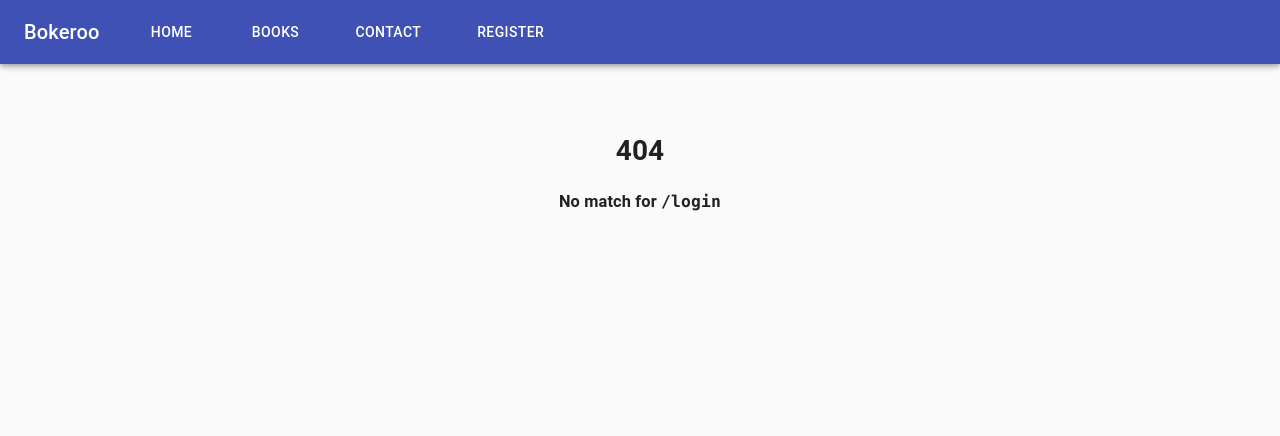
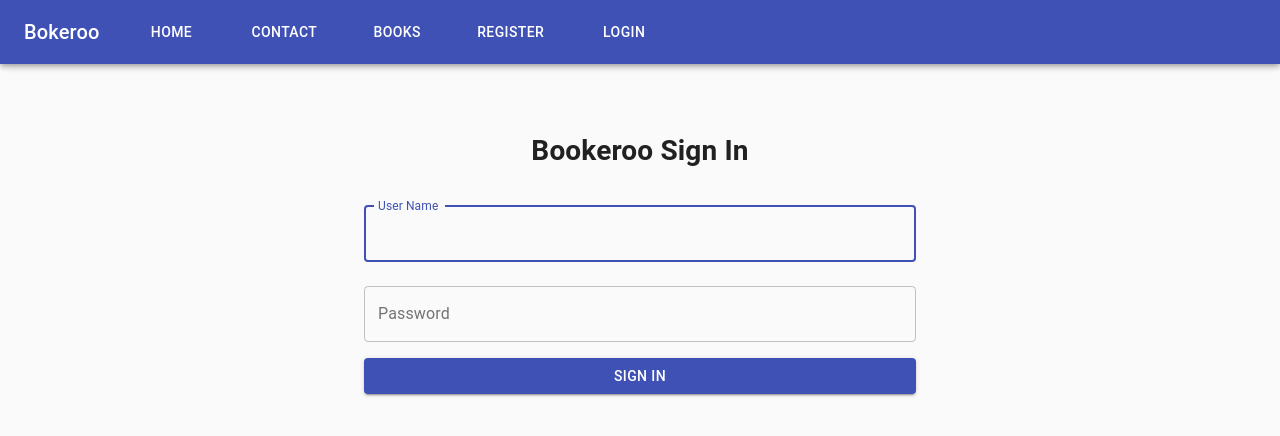
Before and after one commit to Someoneamzing/sept-group-assignment, a React (Create React App) app in the folder FrontEnd/bookeroo/: page /login in a window 1280 px wide. Before the commit this address had no page. Shown: the top 436 px of the page. Built offline with nearby package versions, Linux system fonts and the light colour scheme.

Commit message:
feat: :sparkles: implement login page and app state mangement

```diff
--- a/FrontEnd/bookeroo/src/App.js
+++ b/FrontEnd/bookeroo/src/App.js
@@ -1,4 +1,4 @@
-import React from 'react';
+import React, {useEffect} from 'react';
 import Header from './components/Layout/Header';
 import Contact from './components/Layout/Contact';
 import ViewBook from './components/BookManagement/ViewBook';
@@ -10,6 +10,19 @@ import AddBookForSaleForm from './components/BookManagement/AddBookForSaleForm';
 import NoMatch from './components/Layout/NoMatch';
 import ViewBookForSalePage from './components/BookManagement/ViewBookForSale';
 import ViewAllBooksPage from './components/BookManagement/ViewAllBooks';
+import Login from './components/UserManagement/Login';
+import {useResetRecoilState} from 'recoil';
+import {userAtom} from './state/user/authentication';
+
+function Logout({history}) {
+    const resetUser = useResetRecoilState(userAtom);
+    useEffect(() => {
+        resetUser();
+        // wait for userAtom state to reset
+        requestAnimationFrame(() => history.push('/login'));
+    }, [history, resetUser]);
+    return null;
+}
 
 function App() {
     return (
@@ -23,6 +36,8 @@ function App() {
                         children={<Container>HomePage</Container>}
                     />
                     <Route exact path="/register" component={Register} />
+                    <Route exact path="/login" component={Login} />
+                    <Route exact path="/logout" component={Logout} />
                     <Route exact path="/contact" component={Contact} />
                     <Route
                         exact
@@ -32,7 +47,12 @@ function App() {
                     <Route exact path="/books" component={ViewAllBooksPage} />
                     <Route path="/book/:bookId" component={ViewBook} />
                     <Route
-                        path="/s/:sellerId/book/:bookId"
+                        path="/account/:sellerId/book/:bookId"
+                        component={ViewBookForSalePage}
+                    />
+                    {/* THIS MUST GO AFTER EVERYTHING ELSE */}
+                    <Route
+                        path="/:sellerId/book/:bookId"
                         component={ViewBookForSalePage}
                     />
                     <Route path="*">
--- a/FrontEnd/bookeroo/src/components/Layout/Header.js
+++ b/FrontEnd/bookeroo/src/components/Layout/Header.js
@@ -1,4 +1,4 @@
-import React from 'react';
+import React, {useState} from 'react';
 import AppBar from '@material-ui/core/AppBar';
 import CssBaseline from '@material-ui/core/CssBaseline';
 import Drawer from '@material-ui/core/Drawer';
@@ -12,8 +12,10 @@ import MenuIcon from '@material-ui/icons/Menu';
 import CloseIcon from '@material-ui/icons/Close';
 import Toolbar from '@material-ui/core/Toolbar';
 import Typography from '@material-ui/core/Typography';
-import {withRouter} from 'react-router-dom';
+import {Link, withRouter} from 'react-router-dom';
 import {makeStyles, useTheme} from '@material-ui/core/styles';
+import {useRecoilValue} from 'recoil';
+import {userAtom} from '../../state/user/authentication';
 
 const drawerWidth = 240;
 
@@ -48,33 +50,37 @@ const useStyles = makeStyles((theme) => ({
     },
 }));
 
-function Header(props) {
-    const menuItems = [
-        {
-            menuTitle: 'Home',
-            pageURL: '/',
-        },
-        {
-            menuTitle: 'Books',
-            pageURL: '/books',
-        },
-        {
-            menuTitle: 'Contact',
-            pageURL: '/contact',
-        },
-        {
-            menuTitle: 'Register',
-            pageURL: '/register',
-        },
-    ];
+const defaultLinks = {
+    Home: '/',
+    Contact: '/contact',
+    Books: '/books',
+};
+
+const authedLinks = {
+    Logout: '/logout',
+};
+
+const adminLinks = {Admin: '/admin'};
+
+const unauthedLinks = {
+    Register: '/register',
+    Login: '/login',
+};
+
+function Header() {
+    const userState = useRecoilValue(userAtom);
+    let menuItems = defaultLinks;
+    if (!userState) {
+        menuItems = {...menuItems, ...unauthedLinks};
+    } else {
+        if (userState.authorities.includes('ADMIN')) {
+            menuItems = {...menuItems, ...adminLinks};
+        }
+        menuItems = {...menuItems, ...authedLinks};
+    }
     const classes = useStyles();
     const theme = useTheme();
-    const {history} = props;
-    const [mobileOpen, setMobileOpen] = React.useState(false);
-
-    function handleMenuClick(pageURL) {
-        history.push(pageURL);
-    }
+    const [mobileOpen, setMobileOpen] = useState(false);
 
     function handleDrawerToggle() {
         setMobileOpen(!mobileOpen);
@@ -83,14 +89,16 @@ function Header(props) {
     const drawer = (
         <div>
             <List>
-                {menuItems.map(({menuTitle, pageURL}) => (
-                    <ListItem
-                        key={menuTitle}
-                        button
-                        onClick={() => handleMenuClick(pageURL)}
+                {Object.entries(menuItems).map(([menuTitle, pageURL]) => (
+                    <Link
+                        to={pageURL}
+                        style={{textDecoration: 'none'}}
+                        onClick={handleDrawerToggle}
                     >
-                        <ListItemText primary={menuTitle} />
-                    </ListItem>
+                        <ListItem key={menuTitle} button>
+                            <ListItemText primary={menuTitle} />
+                        </ListItem>
+                    </Link>
                 ))}
             </List>
         </div>
@@ -116,15 +124,15 @@ function Header(props) {
 
                     {/* Menu for Desktop*/}
                     <Hidden xsDown implementation="css">
-                        {menuItems.map(({menuTitle, pageURL}) => (
-                            <Button
-                                key={menuTitle}
-                                onClick={() => handleMenuClick(pageURL)}
-                                className={classes.menuItemDesktop}
-                            >
-                                {menuTitle}
-                            </Button>
-                        ))}
+                        {Object.entries(menuItems).map(
+                            ([menuTitle, pageURL]) => (
+                                <Link to={pageURL} key={menuTitle}>
+                                    <Button className={classes.menuItemDesktop}>
+                                        {menuTitle}
+                                    </Button>
+                                </Link>
+                            )
+                        )}
                     </Hidden>
                 </Toolbar>
             </AppBar>
--- /dev/null
+++ b/FrontEnd/bookeroo/src/components/UserManagement/Login.js
@@ -0,0 +1,124 @@
+import {
+    Box,
+    Button,
+    Collapse,
+    Container,
+    IconButton,
+    TextField,
+} from '@material-ui/core';
+import React, {useEffect, useState} from 'react';
+import Alert from '@material-ui/lab/Alert';
+import CloseIcon from '@material-ui/icons/Close';
+import {useRecoilState} from 'recoil';
+import {userAtom} from '../../state/user/authentication';
+import {Redirect} from 'react-router';
+
+export default function Login() {
+    const [userState, setUserState] = useRecoilState(userAtom);
+    const [username, setUsername] = useState('');
+    const [password, setPassword] = useState('');
+    const [alertOpen, setAlertOpen] = React.useState(true);
+
+    const [errorMessages, setErrorMessages] = useState({});
+
+    const onSubmit = (e) => {
+        e.preventDefault();
+        const signIn = {
+            username,
+            password,
+        };
+        setErrorMessages({});
+
+        // post request to spring boot
+        fetch('http://localhost:8080/api/users/login', {
+            method: 'POST',
+            headers: {'Content-Type': 'application/json'},
+            body: JSON.stringify(signIn),
+        })
+            .then((response) => {
+                response.json().then((data) => {
+                    if (response.status !== 200) {
+                        setErrorMessages(data);
+                    } else {
+                        const {authorities, token} = data;
+                        setUserState({username, authorities, token});
+                        setErrorMessages({});
+                    }
+                });
+            })
+            .catch((e) => {
+                alert('Failed to connect to the backend');
+            });
+    };
+    useEffect(() => {
+        setAlertOpen(!!errorMessages['message']);
+    }, [errorMessages]);
+
+    return (
+        <Container maxWidth="sm">
+            {/* redirect to homepage if user logged in */}
+            {userState && userState.token && <Redirect to="/" />}
+            <h1> Bookeroo Sign In </h1>
+
+            <form onSubmit={onSubmit}>
+                <TextField
+                    error={!!errorMessages['username']}
+                    variant="outlined"
+                    margin="normal"
+                    fullWidth
+                    id="username"
+                    label="User Name"
+                    name="username"
+                    autoFocus
+                    helperText={errorMessages['username']}
+                    value={username}
+                    onChange={(e) => setUsername(e.target.value)}
+                />
+                <TextField
+                    error={!!errorMessages['password']}
+                    variant="outlined"
+                    margin="normal"
+                    fullWidth
+                    name="password"
+                    label="Password"
+                    type="password"
+                    id="password"
+                    value={password}
+                    helperText={errorMessages['password']}
+                    onChange={(e) => setPassword(e.target.value)}
+                />
+                <Box mt={1} marginBottom={3}>
+                    <Button
+                        type="submit"
+                        fullWidth
+                        variant="contained"
+                        color="primary"
+                    >
+                        Sign In
+                    </Button>
+                </Box>
+                {errorMessages['message'] && (
+                    <Collapse in={alertOpen}>
+                        <Alert
+                            severity="warning"
+                            action={
+                                <IconButton
+                                    aria-label="close"
+                                    color="inherit"
+                                    size="small"
+                                    onClick={() => {
+                                        setAlertOpen(false);
+                                    }}
+                                >
+                                    <CloseIcon fontSize="inherit" />
+                                </IconButton>
+                            }
+                        >
+                            {errorMessages['message']}
+                        </Alert>
+                    </Collapse>
+                )}
+            </form>
+        </Container>
+    );
+}
--- /dev/null
+++ b/FrontEnd/bookeroo/src/state/user/authentication.js
@@ -0,0 +1,12 @@
+import {atom} from 'recoil';
+
+// const userState = {
+//     authorities: ['ADMIN'],
+//     token: 'Bearer bingbong',
+//     username: 'bing bong',
+// };
+
+export const userAtom = atom({
+    key: 'userAtom',
+    default: null,
+});
```
